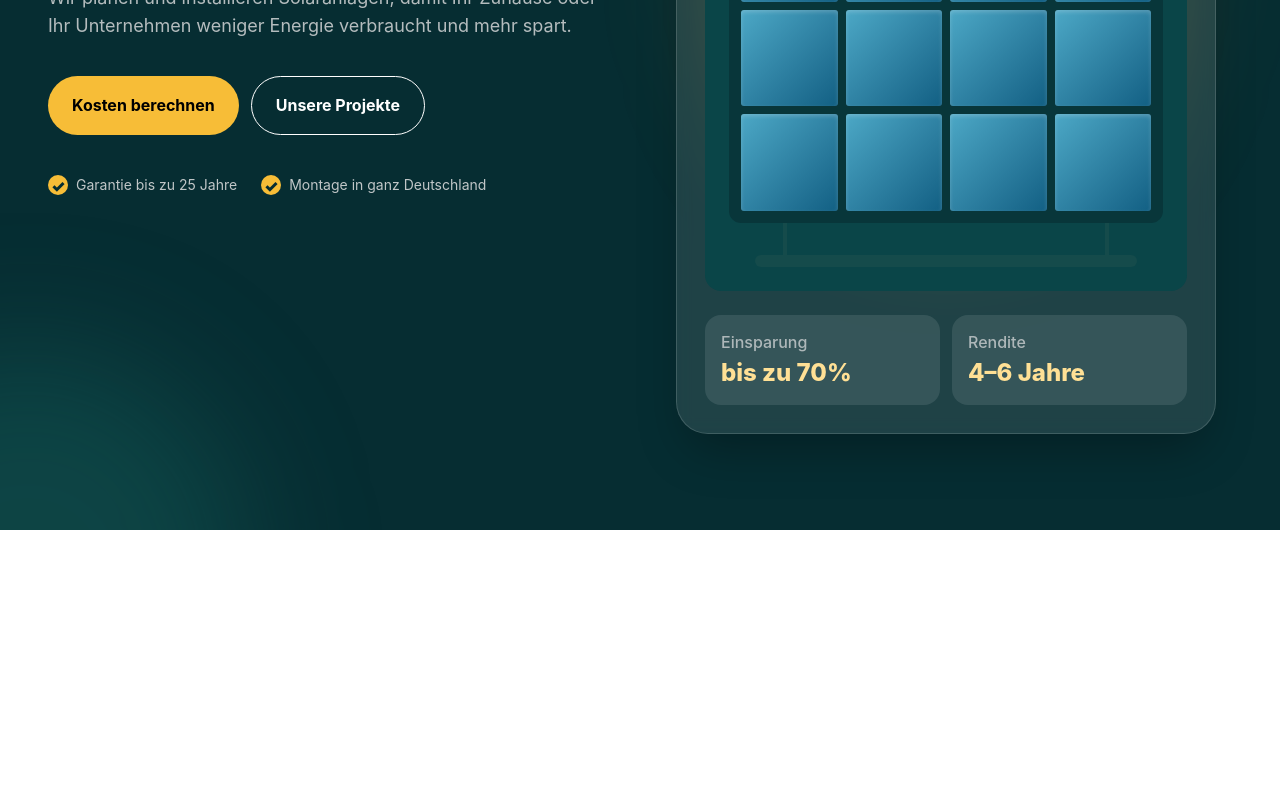
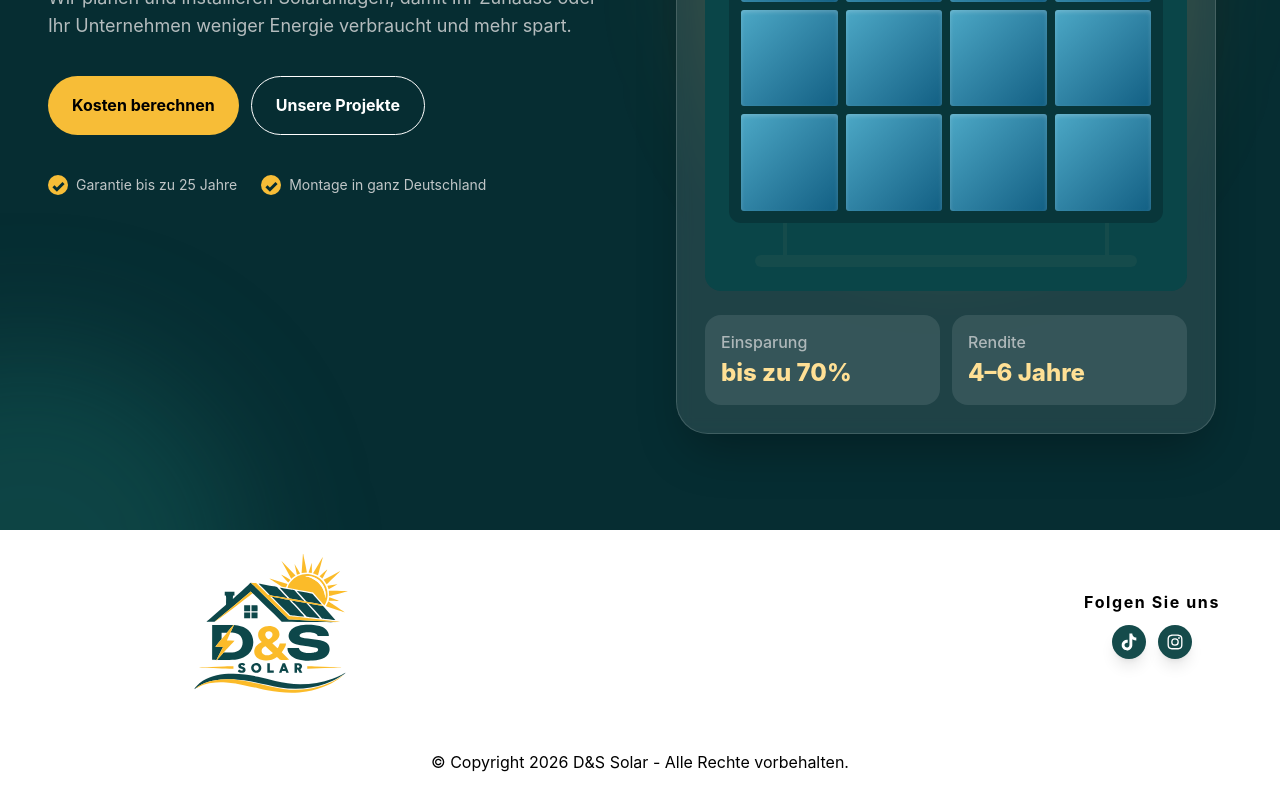
Before and after one commit to AnastasiiaMoskaliuk/d-s_solar, a Next.js app: page / in a window 1280 px wide. Shown: the part 1325-2125 px from the top of the page. Before the commit the page ends 1855 px from the top, so only its background shows below. Built offline with nearby package versions, Linux system fonts and the light colour scheme.

Commit message:
feature: add FooterComponent

```diff
--- a/app/layout.tsx
+++ b/app/layout.tsx
@@ -4,6 +4,7 @@ import { ColorSchemeScript, MantineProvider, mantineHtmlProps } from "@mantine/c
 import { Geist, Geist_Mono } from "next/font/google";
 import "./globals.css";
 import HeaderComponent from "@/components/HeaderComponent";
+import FooterComponent from "@/components/FooterComponent";
 
 const geistSans = Geist({
   variable: "--font-geist-sans",
@@ -33,6 +34,7 @@ export default function RootLayout({ children }: LayoutProps) {
         <MantineProvider forceColorScheme="dark">
           <HeaderComponent />
           <main>{children}</main>
+          <FooterComponent />
         </MantineProvider>
       </body>
     </html>
--- a/components/FooterComponent.tsx
+++ b/components/FooterComponent.tsx
@@ -0,0 +1,73 @@
+import Link from "next/link";
+import Image from "next/image";
+
+import Logo from "@/src/logo.svg";
+import Tiktok from "@/src/social-networks/tiktok.svg";
+import Instagram from "@/src/social-networks/instagram.svg";
+
+const SocialObject = [
+  {
+    href: "/",
+    title: "Tiktok",
+    image: Tiktok,
+  },
+  {
+    href: "/",
+    title: "Instagram",
+    image: Instagram,
+  }
+];
+const FooterComponent = () => {
+  const currentYear = new Date().getFullYear();
+
+  return (
+    <footer className="flex flex-col  items-center gap-[40px] pt-[20px] ">
+      <div className=" px-[20px] lg:px-[60px] flex flex-col lg:flex-row gap-[50px] items-center lg:justify-between w-[100%]">
+        <div className="flex flex-col items-center">
+          <Link href="/" className="px-[20px]">
+            <Image
+              src={Logo}
+              alt="Logo"
+              width={380}
+              height={100}
+              className="w-[380px] h-[150px]"
+              loading="lazy"
+            />
+          </Link>
+        </div>
+
+        <div
+          className={` flex flex-col gap-[10px] w-max items-center`}
+        >
+          <p className="font-[700] text-[16px] tracking-[0.10em] text-onyx">Folgen Sie uns</p>
+          <div className="flex gap-[12px] items-center ">
+            {SocialObject.map((item, index) => (
+              <Link
+                key={index}
+                href={item.href}
+                target="_blank"
+                rel="noopener noreferrer"
+                className="bg-lightGreen shadow-lg rounded-[50%] p-[8px] transition-all duration-300 hover:scale-105 hover:bg-onyx group"
+              >
+                <Image
+                  src={item.image}
+                  alt={item.title}
+                  height={12}
+                  className="h-[18px] w-[18px] transition-all duration-300 group-hover:filter group-hover:brightness-0 invert"
+                />
+              </Link>
+            ))}
+          </div>
+        </div>
+      </div>
+
+      <div className="w-[100%] py-[10px] text-center text-onyx min-h-[60px] px-[20px] leading-[25px] flex flex-col items-center gap-[15px] md:relative">
+        <p className="text-center">
+          © Copyright {currentYear} D&S Solar - Alle Rechte vorbehalten.
+        </p>
+      </div>
+    </footer>
+  );
+};
+
+export default FooterComponent;
```
